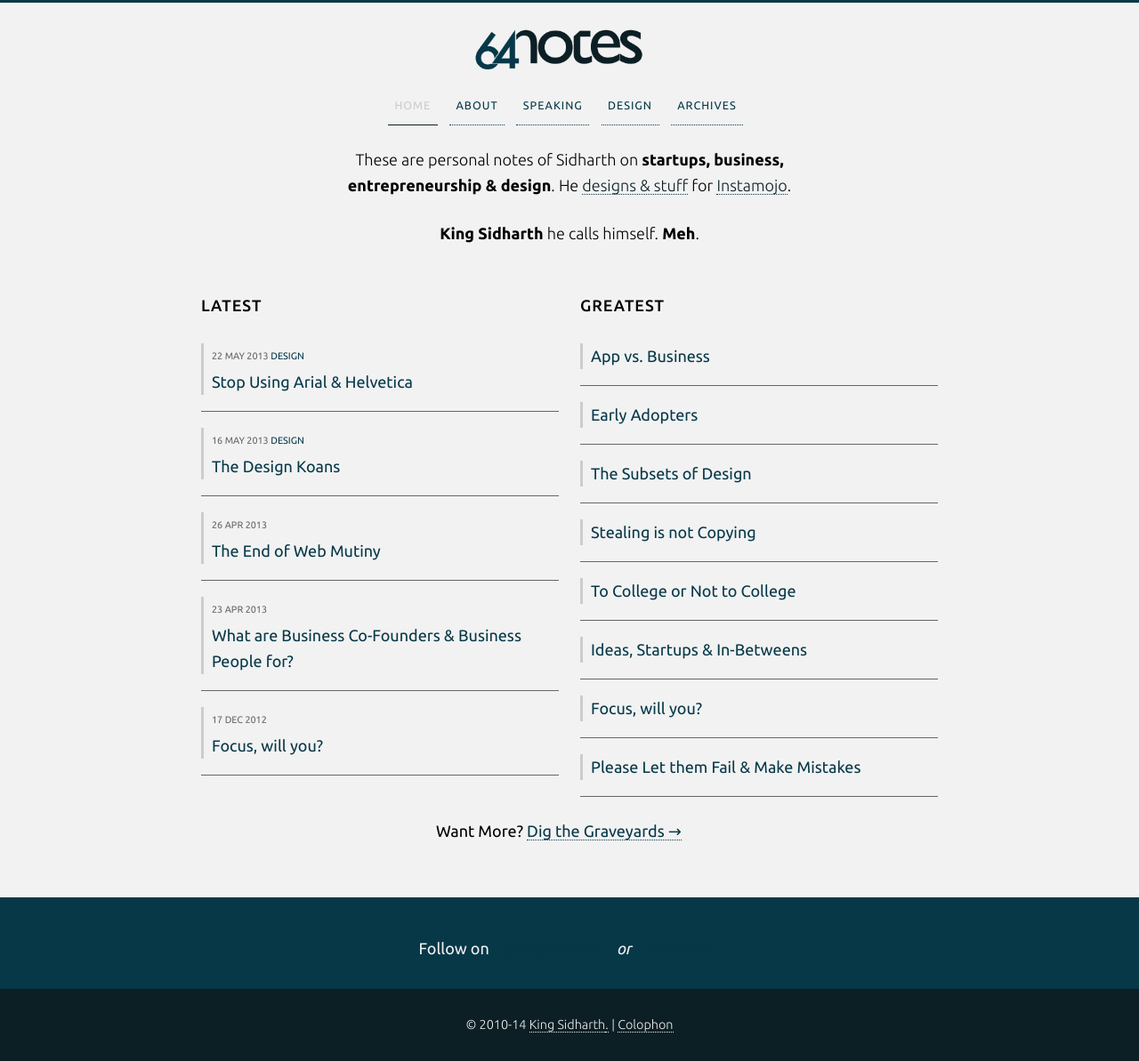
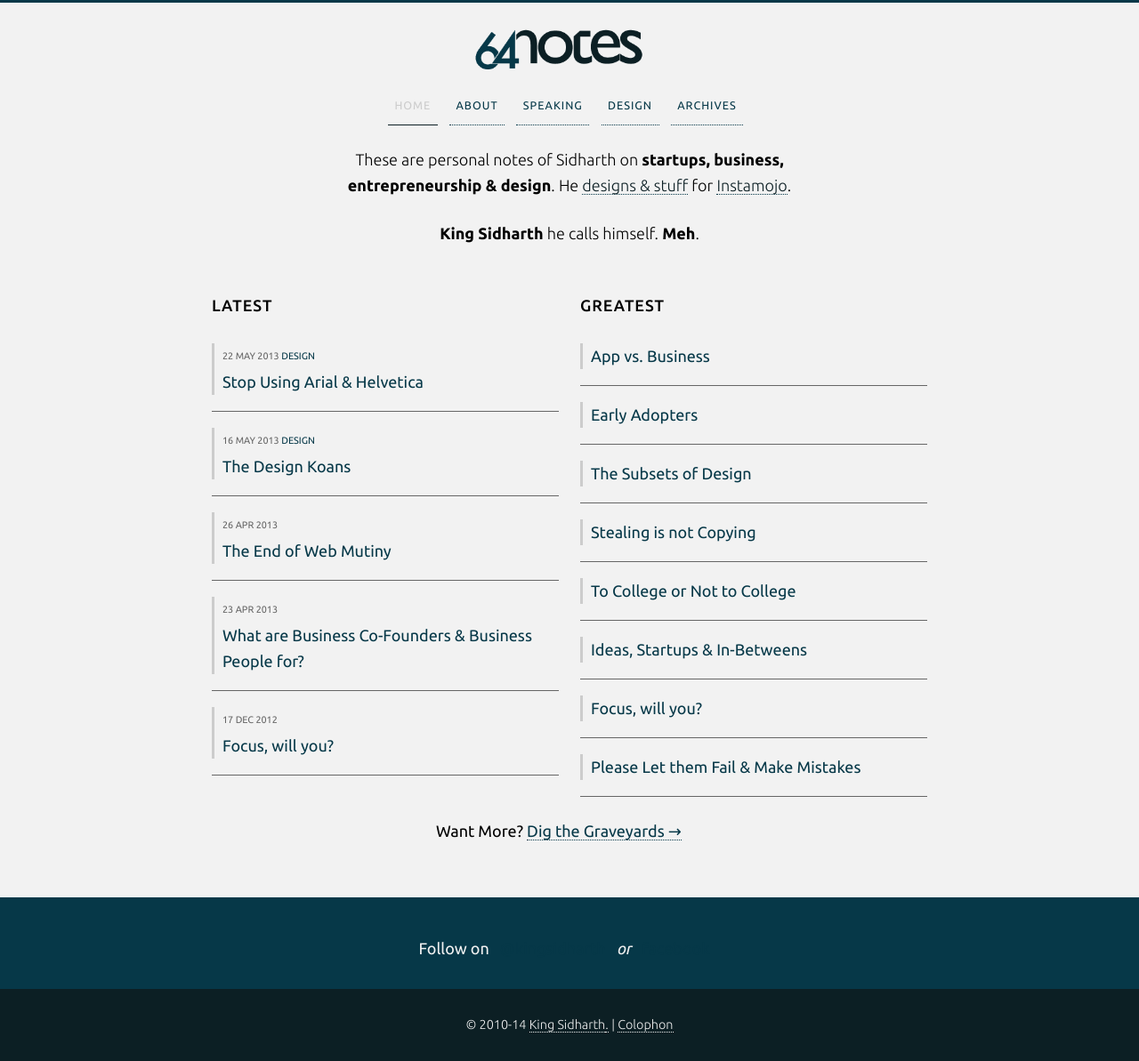
Before and after one commit to 64Notes/64notes.com, a Jekyll site: the page built from index.html, in a window 1280 px wide. Shown: the whole page at 89% size. Built offline with Jekyll 4.4.1, drawn with Linux system fonts in a browser that asks for light colours; nearby versions of some CDN libraries.

Commit message:
Fix homepage grid

```diff
--- a/index.html
+++ b/index.html
@@ -3,9 +3,8 @@
 title: "64 Notes"
 slug: "home"
 ---
-<div id=content_area>
+<div id=content_area class="grid">
   <div class=area id=content>
-    <div class=grid>
       <div id="latest" class="grid__item one-half palm-one-whole">
         <h2>Latest</h2>
         <ul class='post_list'>
@@ -24,7 +23,6 @@
           {% endfor %}
         </ul>
       </div><!--
-
       --><div id="best" class="grid__item one-half palm-one-whole">
         <h2>Greatest</h2>
         <ul class="post_list">
@@ -39,6 +37,5 @@
         </ul>
       </div>
             <p class="grid__unit one-whole center">Want More? <a href="/archives">Dig the Graveyards &rarr;</a></p>
-    </div>
   </div>
 </div><!-- #content_area -->
```
